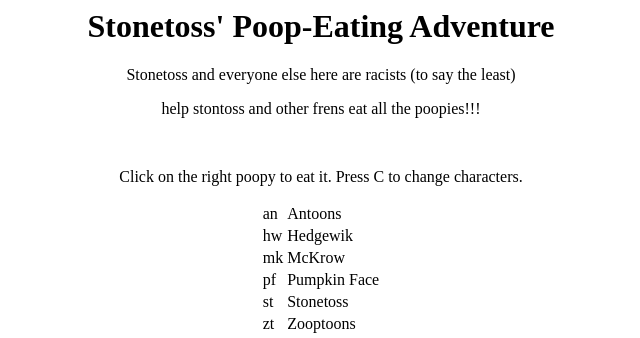
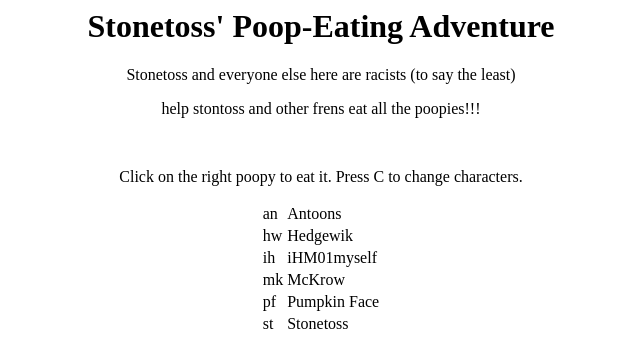
Before and after one commit to stonetosspoop/stonetosspoop.github.io, a plain HTML site: page index.html in a window 1280 px wide. Shown: the top 338 px of the page, without its empty margins (319-959 px from the left). Drawn offline with Linux system fonts and the light colour scheme.

Commit message:
Update index.html

```diff
--- a/index.html
+++ b/index.html
@@ -26,6 +26,10 @@ body {
       <td>Hedgewik</td>
     </tr>
     <tr>
+      <td>ih</td>
+      <td>iHM01myself</td>
+    </tr>
+    <tr>
       <td>mk</td>
       <td>McKrow</td>
     </tr>
```
